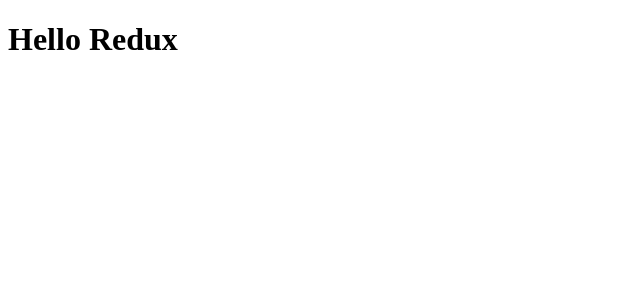
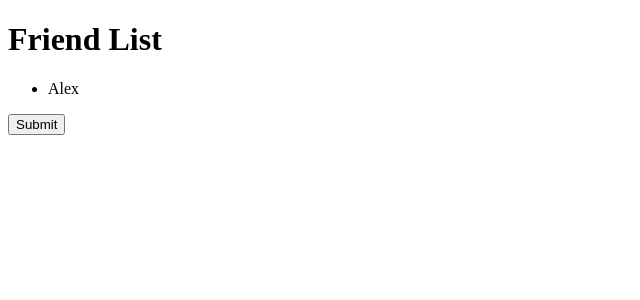
Before and after one commit to WondrousSquirrel/redux_project, a React app: page / in a window 1280 px wide. Shown: the top 300 px of the page, without its empty margins (0-640 px from the left). Built offline with nearby package versions, Linux system fonts and the light colour scheme.

Commit message:
connect redux with react

```diff
--- a/package.json
+++ b/package.json
@@ -27,6 +27,7 @@
     "webpack-dev-server": "^3.1.10"
   },
   "dependencies": {
+    "prop-types": "^15.6.2",
     "react": "^16.6.1",
     "react-dom": "^16.6.1",
     "react-redux": "^5.1.0",
--- a/src/Components/App.jsx
+++ b/src/Components/App.jsx
@@ -3,12 +3,15 @@
 import { Provider } from "react-redux";
 
 import store from "../store";
+import FriendsList from "./FriendList";
 
 class App extends Component {
   render() {
     return (
       <Provider store={store}>
-        <h1>Hello Redux</h1>
+        <div>
+          <FriendsList />
+        </div>
       </Provider>
     );
   }
--- /dev/null
+++ b/src/Components/FriendList.jsx
@@ -0,0 +1,61 @@
+import React, { Component } from "react";
+import PropTypes from "prop-types";
+import { connect } from "react-redux";
+
+import { addFriend } from "../actions/friendActions";
+
+class FriendList extends Component {
+  constructor(props) {
+    super(props);
+
+    this.onClick = this.onClick.bind(this);
+  }
+
+  onClick(e) {
+    if (confirm("Add Rick to Friends?")) {
+      this.props.addFriend();
+      console.log("Rick добавлен в список друзей");
+    } else {
+      console.log("Rick не был добавлен в список друзей");
+      e.preventDefault();
+    }
+  }
+
+  render() {
+    console.log(this.props);
+    return (
+      <div>
+        <h1>Friend List</h1>
+        <ul>
+          {this.props.friends.id.map((friend, index) => (
+            <li key={index}>
+              {this.props.friends.friendsById[friend].info.name}
+            </li>
+          ))}
+        </ul>
+        <button type="submit" onClick={this.onClick}>
+          Submit
+        </button>
+      </div>
+    );
+  }
+}
+
+// props validation
+FriendList.propTypes = {
+  friends: PropTypes.object.isRequired,
+  addFriend: PropTypes.func.isRequired
+};
+
+const mapStateToProps = state => ({
+  friends: state.friends
+});
+
+const mapActionsToProps = {
+  addFriend: addFriend
+};
+
+export default connect(
+  mapStateToProps,
+  mapActionsToProps
+)(FriendList);
--- a/src/actions/friendActions.js
+++ b/src/actions/friendActions.js
@@ -5,8 +5,8 @@
  */
 import { ADD_FRIEND } from "./types";
 
-export const addFriend = {
+export const addFriend = () => ({
   type: ADD_FRIEND,
   id: 2,
   payload: { id: 2, info: { name: "Rick" } }
-};
+});
--- a/src/store.js
+++ b/src/store.js
@@ -24,7 +24,7 @@
 // получаем текущее состояние хранилища
 console.log(store.getState());
 // "отправка" события, выполнение скорее всего.
-store.dispatch(addFriend);
-console.log(store.getState());
+//store.dispatch(addFriend);
+//console.log(store.getState());
 
 export default store;
```
Also changed, not shown: 1 other file (tests, documents, lock files or other folders).
